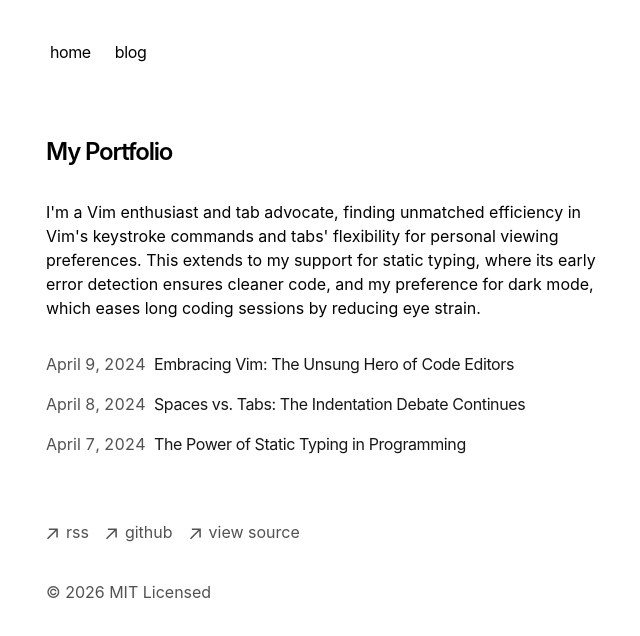
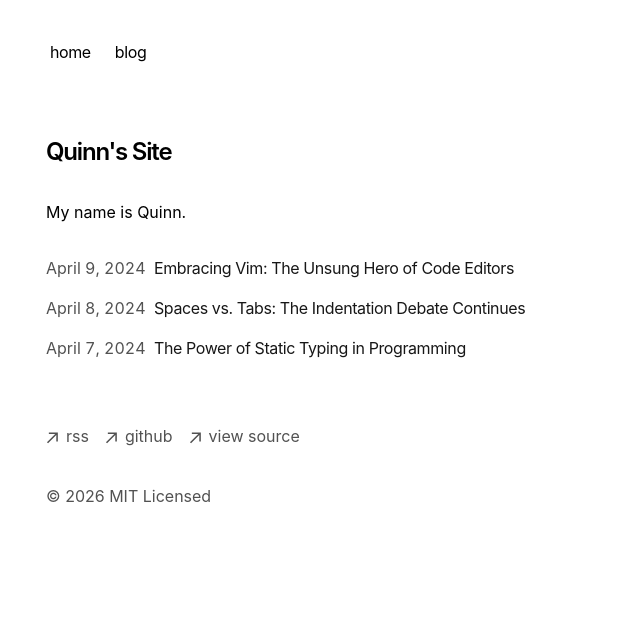
Before and after one commit to quinnkenri/website, a Next.js app: page / in a window 1280 px wide. Shown: the top 636 px of the page, without its empty margins (306-946 px from the left). Built offline with nearby package versions, Linux system fonts and the light colour scheme.

Commit message:
Update page.tsx

```diff
--- a/app/page.tsx
+++ b/app/page.tsx
@@ -4,14 +4,10 @@
   return (
     <section>
       <h1 className="mb-8 text-2xl font-semibold tracking-tighter">
-        My Portfolio
+        Quinn's Site
       </h1>
       <p className="mb-4">
-        {`I'm a Vim enthusiast and tab advocate, finding unmatched efficiency in
-        Vim's keystroke commands and tabs' flexibility for personal viewing
-        preferences. This extends to my support for static typing, where its
-        early error detection ensures cleaner code, and my preference for dark
-        mode, which eases long coding sessions by reducing eye strain.`}
+        {"My name is Quinn."}
       </p>
       <div className="my-8">
         <BlogPosts />
```
